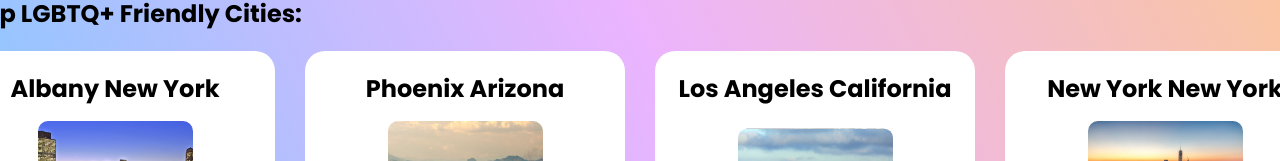
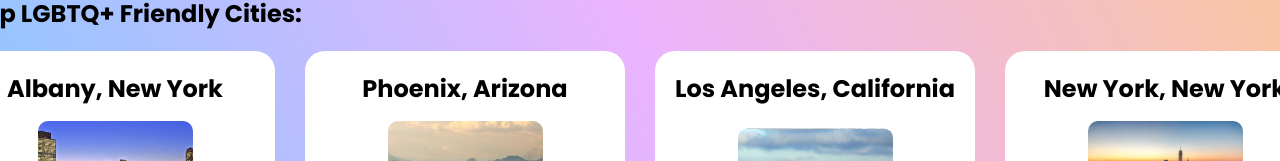
Before and after one commit to nareha/cityspace, a React (Create React App) app: page / in a window 1280 px wide. Shown: the part 522-683 px from the top of the page. Built offline with nearby package versions, Linux system fonts and the light colour scheme; no server answers; the database is empty.

Commit message:
fixed link and name

```diff
--- a/src/App.js
+++ b/src/App.js
@@ -27,7 +27,7 @@ function App() {
               <Route exact path="/">
                 <Main />
               </Route>
-              <Route path="/city/:cityname" render = {(props) => <CityPage {...citydata[props.match.params.cityname]} />} />
+              <Route path="/city/:cityname" render = {(props) => <CityPage {...citydata[props.match.params.cityname]} />}/>
             </Switch>
           </div>
         </div>
--- a/src/CityCard.js
+++ b/src/CityCard.js
@@ -32,8 +32,7 @@ export default function CityCard(props) {
     }
 
     const setupFirestoreListener = () => {
-        console.log(props);
-        return db.collection(props.city)
+        return db.collection(props.database)
         .onSnapshot((snapshot) => {
           const totalStars = snapshot.docs.reduce(
             (existing, current) => { return existing + current.data().rating},0);
--- a/src/CityPage.js
+++ b/src/CityPage.js
@@ -15,7 +15,7 @@ export default function CityPage(props) {
     const [reviews, setReviews] = useState([]);
 
     const setupFirestoreListener = () => {
-      return db.collection(props.city)
+      return db.collection(props.database)
       .orderBy("date", "desc")
       .onSnapshot((snapshot) => {
         const reviews = snapshot.docs.map((doc) => {
@@ -29,7 +29,7 @@ export default function CityPage(props) {
     useEffect(setupFirestoreListener);
 
     const createReview = (username, content, rating, callback) => {
-        db.collection(props.city).doc()
+        db.collection(props.database).doc()
           .set({
               name: username,
               text: content,
--- a/src/Main.js
+++ b/src/Main.js
@@ -15,9 +15,7 @@ function App() {
   const citydata = require('./citydata.json');
 
   const CityCards = Object.keys(citydata).map((city, index) => {
-    console.log(city);
-
-    return <CityCard id={city} city={city} total={`${citydata[city].total} / 100`} img={images[index]} />
+    return <CityCard id={city} city={citydata[city].city} total={`${citydata[city].total} / 100`} img={images[index]} database={citydata[city].database}/>
   })
 
   return (
--- a/src/citydata.json
+++ b/src/citydata.json
@@ -1,6 +1,6 @@
 {
-  "Albany New York": {
-    "city": "Albany New York",
+  "Albany": {
+    "city": "Albany, New York",
     "ratings": [
       30,
       26,
@@ -8,10 +8,12 @@
       22,
       8
     ],
-    "total": 98
+    "total": 98,
+    "link": "https://hrc-prod-requests.s3-us-west-2.amazonaws.com/MEI-2020-Albany-New-York.pdf?mtime=20201202124709&focal=none",
+    "database": "Albany New York"
   },
-  "Phoenix Arizona": {
-    "city": "Phoenix Arizona",
+  "Phoenix": {
+    "city": "Phoenix, Arizona",
     "ratings": [
       28,
       28,
@@ -19,10 +21,12 @@
       22,
       8
     ],
-    "total": 98
+    "total": 98,
+    "link": "https://hrc-prod-requests.s3-us-west-2.amazonaws.com/MEI-2020-Phoenix-Arizona.pdf?mtime=20201202093046&focal=none",
+    "database": "Phoenix Arizona"
   },
-  "Los Angeles California": {
-    "city": "Los Angeles California",
+  "Los Angeles": {
+    "city": "Los Angeles, California",
     "ratings": [
       30,
       26,
@@ -30,10 +34,12 @@
       22,
       8
     ],
-    "total": 93
+    "total": 93,
+    "link": "https://hrc-prod-requests.s3-us-west-2.amazonaws.com/MEI-2020-Los-Angeles-California.pdf?mtime=20201202092920&focal=none",
+    "database": "Los Angeles California"
   },
-  "New York New York": {
-    "city": "New York New York",
+  "New York": {
+    "city": "New York, New York",
     "ratings": [
       30,
       28,
@@ -41,6 +47,8 @@
       22,
       8
     ],
-    "total": 95
+    "total": 95,
+    "link": "https://hrc-prod-requests.s3-us-west-2.amazonaws.com/MEI-2020-New-York-New-York.pdf?mtime=20201202124713&focal=none",
+    "database": "New York New York"
   }
 }
```
